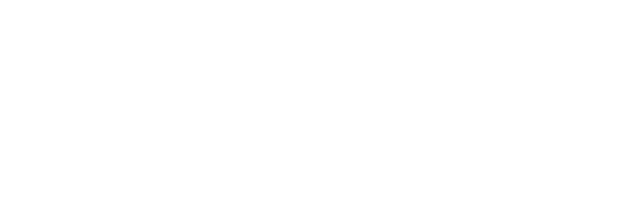
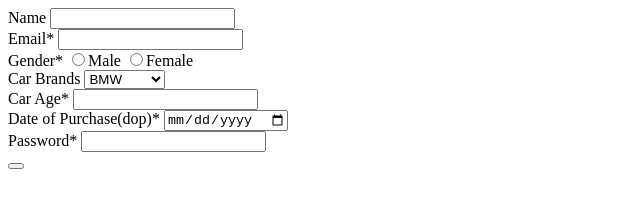
Before and after one commit to acciojob/car-insurance-form-Aditiwari7, a website: page main.html in a window 1280 px wide. Shown: the whole page, without its empty margins (0-640 px from the left). Drawn offline with Linux system fonts and the light colour scheme.

Commit message:
created a submission

```diff
--- a/main.html
+++ b/main.html
@@ -7,9 +7,40 @@
 </head>
 
 <body>
-	<!-- the entire body must be written by student -->
-    <script type="text/javascript" src="./script.js">
-</script>
+	<form method="get" target="_blank">
+        <div><label for="name">Name</label>
+        <input type="text" required id="name"></div>
+        <div><label for="email">Email*</label>
+        <input type="email" id="email" required></div>
+        <div>
+            <label for="gender">Gender*</label>
+            <input type="radio" id="gender" name="gender" required>Male
+            <input type="radio" id="gender" name="gender" required>Female
+        </div>
+        <div>
+            <label for="cars">Car Brands</label>
+            <select id="cars">
+                <option value="bmw">BMW</option>
+                <option value="audi">Audi</option>
+                <option value="mercedez">Mercedez</option>
+            </select>
+        </div>
+        <div>
+            <label for="carage">Car Age*</label>
+            <input type="number" id="carage" required min="0">
+        </div>
+        <div>
+            <label for="dop">Date of Purchase(dop)*</label>
+            <input type="date" required id="dop">
+        </div>
+        <div>
+            <label for="password">Password*</label>
+            <input type="password" required id="password">
+        </div>
+        <div>
+            <button type="submit" value="Submit">
+        </div>
+    </form>
 
 </body>
 
```
